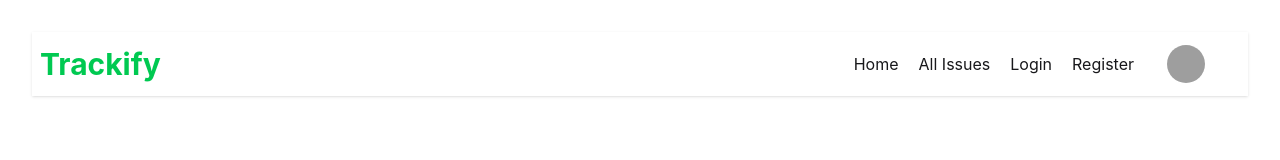
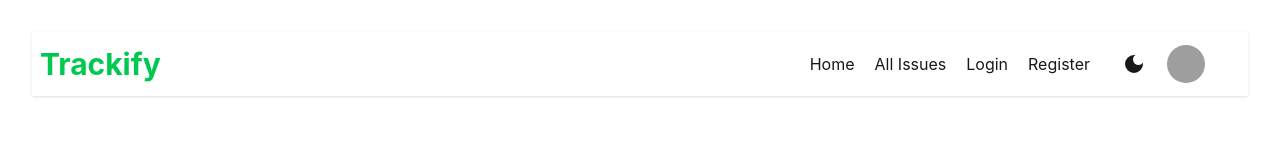
Before and after one commit to Opirajbhor/PH-A10-client-repo, a React (Vite) app: page / in a window 1280 px wide. Shown: the top 160 px of the page. Built offline with nearby package versions, Linux system fonts and the light colour scheme; grey boxes are pictures that could not be loaded.

Commit message:
day night mode added

```diff
--- a/src/Components/Navbar.jsx
+++ b/src/Components/Navbar.jsx
@@ -1,13 +1,34 @@
-import React, { useState } from "react";
+import React, { useEffect, useState } from "react";
 import { Link } from "react-router";
 import { GiHamburgerMenu } from "react-icons/gi";
+import { MdDarkMode } from "react-icons/md";
+import { MdOutlineWbSunny } from "react-icons/md";
 
 const Navbar = () => {
+  // night mood
+  const [isEnable, setIsEnable] = useState("light");
+  const [modeIcon, setModeIcon] = useState(<MdDarkMode />);
+
+  useEffect(() => {
+    document.documentElement.setAttribute("data-theme", isEnable);
+  }, [isEnable]);
+
+  const theme = () => {
+    if (isEnable === "light") {
+      setIsEnable("dark");
+      setModeIcon(<MdDarkMode />);
+    }
+    if (isEnable === "dark") {
+      setIsEnable("light");
+      setModeIcon(<MdOutlineWbSunny />);
+    }
+  };
+
   const links = (
     <div className="lg:flex lg:flex-row flex-col items-center justify-between gap-5 mr-8">
       <Link>Home</Link>
       <Link>All Issues</Link>
-      <Link to='/login'>Login</Link>
+      <Link to="/login">Login</Link>
       <Link>Register</Link>
     </div>
   );
@@ -24,6 +45,9 @@ const Navbar = () => {
         {/* links */}
         <div className="hidden lg:flex items-center justify-center">
           {links}
+          <div onClick={theme} className="mr-5 text-2xl cursor-pointer">
+            {modeIcon}
+          </div>
         </div>
 
         {/* button avatar */}
--- a/src/Components/RecentComplains.jsx
+++ b/src/Components/RecentComplains.jsx
@@ -10,7 +10,7 @@ const RecentComplains = () => {
         {/* card */}
         <div className="max-w-sm p-6 bg-white border border-gray-200 rounded-lg shadow-sm dark:bg-gray-800 dark:border-gray-700">
             <div className="flex items-center justify-center my-3">
-            <span class="bg-green-100 text-green-800 text-[14px] font-medium me-2 px-2.5 py-0.5 rounded-full dark:bg-green-900 dark:text-green-300">
+            <span className="bg-green-100 text-green-800 text-[14px] font-medium me-2 px-2.5 py-0.5 rounded-full dark:bg-green-900 dark:text-green-300">
               Category
             </span>
 
--- a/src/index.css
+++ b/src/index.css
@@ -1,5 +1,7 @@
 @import "tailwindcss";
-@plugin "daisyui";
+@plugin "daisyui"{
+  /* themes: false; */
+}
 
 @import url('https://fonts.googleapis.com/css2?family=Inter:ital,opsz,wght@0,14..32,100..900;1,14..32,100..900&display=swap');
 
--- a/src/main.jsx
+++ b/src/main.jsx
@@ -5,6 +5,12 @@ import "./index.css";
 import App from "./App.jsx";
 import router from "./Routes/Routes.jsx";
 
+// Import Flowbite
+import 'flowbite'
+import { initFlowbite } from 'flowbite'
+
+// Initialize Flowbite
+initFlowbite()
 
 createRoot(document.getElementById("root")).render(
   <StrictMode>
--- a/vite.config.js
+++ b/vite.config.js
@@ -5,5 +5,5 @@ import { initFlowbite } from 'flowbite'
 
 // https://vite.dev/config/
 export default defineConfig({
-  plugins: [react(),tailwindcss(),initFlowbite()],
+  plugins: [react(),tailwindcss()],
 })
```
